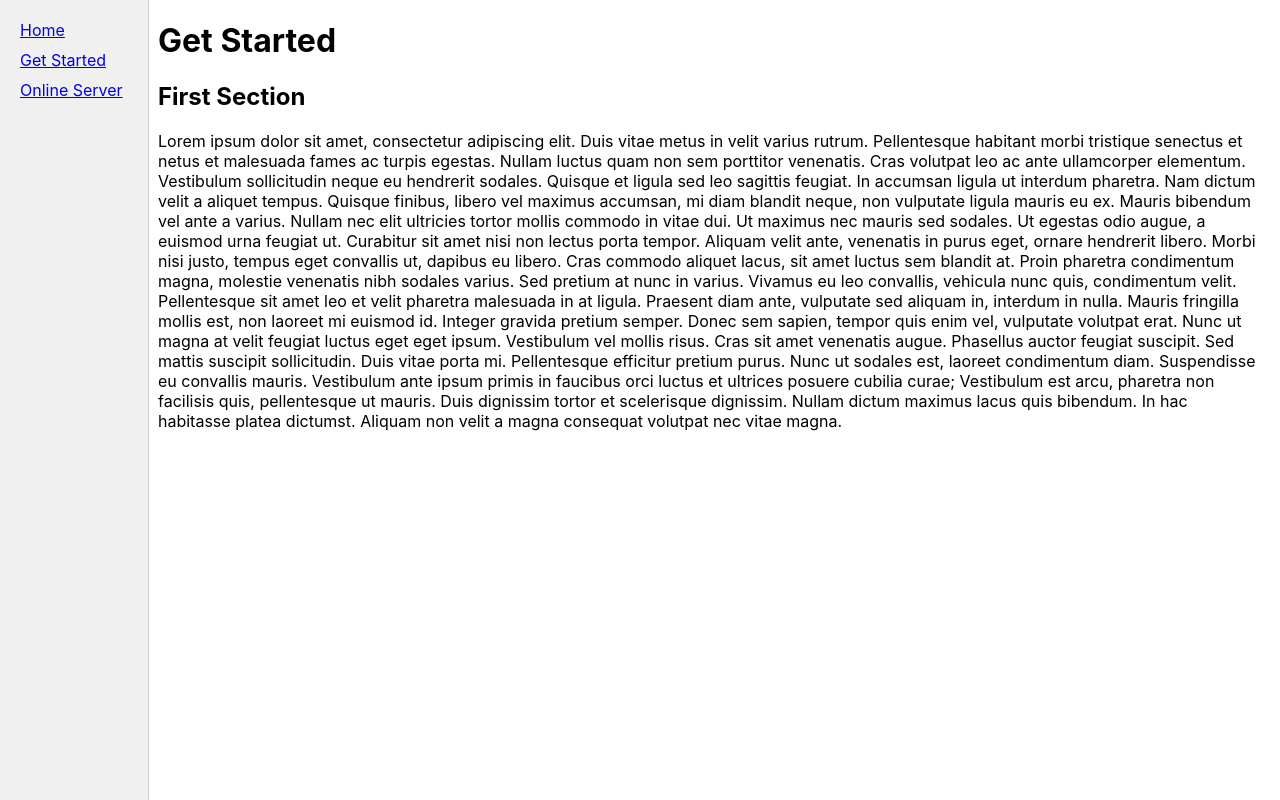
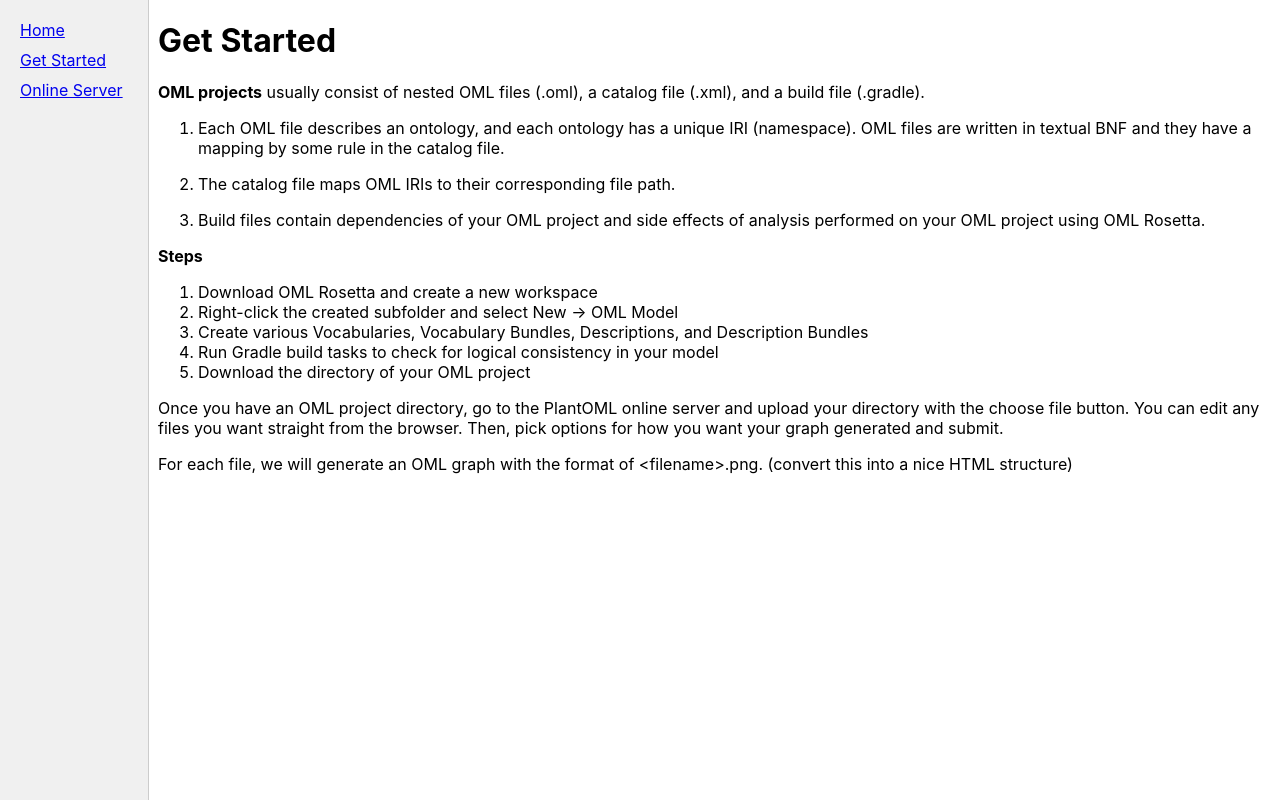
Before and after one commit to mr4002/PlantOML, a React (Create React App) app in the folder frontend/: page /start in a window 1280 px wide. Built offline with nearby package versions, Linux system fonts and the light colour scheme.

Commit message:
Update get started

```diff
--- a/frontend/src/components/GetStarted.js
+++ b/frontend/src/components/GetStarted.js
@@ -1,16 +1,28 @@
 function GetStarted() {
     return (<div>
         <h1>Get Started</h1>
-        <h2>First Section</h2>
-        <p>
-        Lorem ipsum dolor sit amet, consectetur adipiscing elit. Duis vitae metus in velit varius rutrum. Pellentesque habitant morbi tristique senectus et netus et malesuada fames ac turpis egestas. Nullam luctus quam non sem porttitor venenatis. Cras volutpat leo ac ante ullamcorper elementum. Vestibulum sollicitudin neque eu hendrerit sodales. Quisque et ligula sed leo sagittis feugiat. In accumsan ligula ut interdum pharetra. Nam dictum velit a aliquet tempus. Quisque finibus, libero vel maximus accumsan, mi diam blandit neque, non vulputate ligula mauris eu ex. Mauris bibendum vel ante a varius. Nullam nec elit ultricies tortor mollis commodo in vitae dui. Ut maximus nec mauris sed sodales. Ut egestas odio augue, a euismod urna feugiat ut.
-
-    Curabitur sit amet nisi non lectus porta tempor. Aliquam velit ante, venenatis in purus eget, ornare hendrerit libero. Morbi nisi justo, tempus eget convallis ut, dapibus eu libero. Cras commodo aliquet lacus, sit amet luctus sem blandit at. Proin pharetra condimentum magna, molestie venenatis nibh sodales varius. Sed pretium at nunc in varius. Vivamus eu leo convallis, vehicula nunc quis, condimentum velit.
-
-    Pellentesque sit amet leo et velit pharetra malesuada in at ligula. Praesent diam ante, vulputate sed aliquam in, interdum in nulla. Mauris fringilla mollis est, non laoreet mi euismod id. Integer gravida pretium semper. Donec sem sapien, tempor quis enim vel, vulputate volutpat erat. Nunc ut magna at velit feugiat luctus eget eget ipsum. Vestibulum vel mollis risus. Cras sit amet venenatis augue.
-
-    Phasellus auctor feugiat suscipit. Sed mattis suscipit sollicitudin. Duis vitae porta mi. Pellentesque efficitur pretium purus. Nunc ut sodales est, laoreet condimentum diam. Suspendisse eu convallis mauris. Vestibulum ante ipsum primis in faucibus orci luctus et ultrices posuere cubilia curae; Vestibulum est arcu, pharetra non facilisis quis, pellentesque ut mauris. Duis dignissim tortor et scelerisque dignissim. Nullam dictum maximus lacus quis bibendum. In hac habitasse platea dictumst. Aliquam non velit a magna consequat volutpat nec vitae magna.
-        </p>
+    <p><strong>OML projects</strong> usually consist of nested OML files (.oml), a catalog file (.xml), and a build file (.gradle).</p>
+    <ol>
+        <li>
+            <p>Each OML file describes an ontology, and each ontology has a unique IRI (namespace). OML files are written in textual BNF and they have a mapping by some rule in the catalog file.</p>
+        </li>
+        <li>
+            <p>The catalog file maps OML IRIs to their corresponding file path.</p>
+        </li>
+        <li>
+            <p>Build files contain dependencies of your OML project and side effects of analysis performed on your OML project using OML Rosetta.</p>
+        </li>
+    </ol>
+    <p><strong>Steps</strong></p>
+    <ol>
+        <li>Download OML Rosetta and create a new workspace</li>
+        <li>Right-click the created subfolder and select New -&gt; OML Model</li>
+        <li>Create various Vocabularies, Vocabulary Bundles, Descriptions, and Description Bundles</li>
+        <li>Run Gradle build tasks to check for logical consistency in your model</li>
+        <li>Download the directory of your OML project</li>
+    </ol>
+    <p>Once you have an OML project directory, go to the PlantOML online server and upload your directory with the choose file button. You can edit any files you want straight from the browser. Then, pick options for how you want your graph generated and submit.</p>
+    <p>For each file, we will generate an OML graph with the format of &lt;filename&gt;.png. (convert this into a nice HTML structure)</p>
         </div>);
 }
 
```
